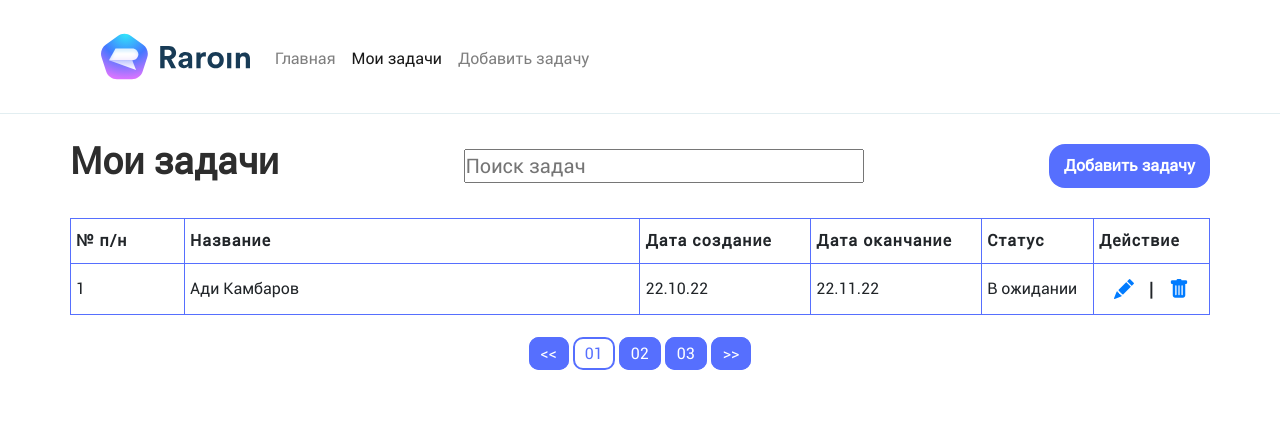
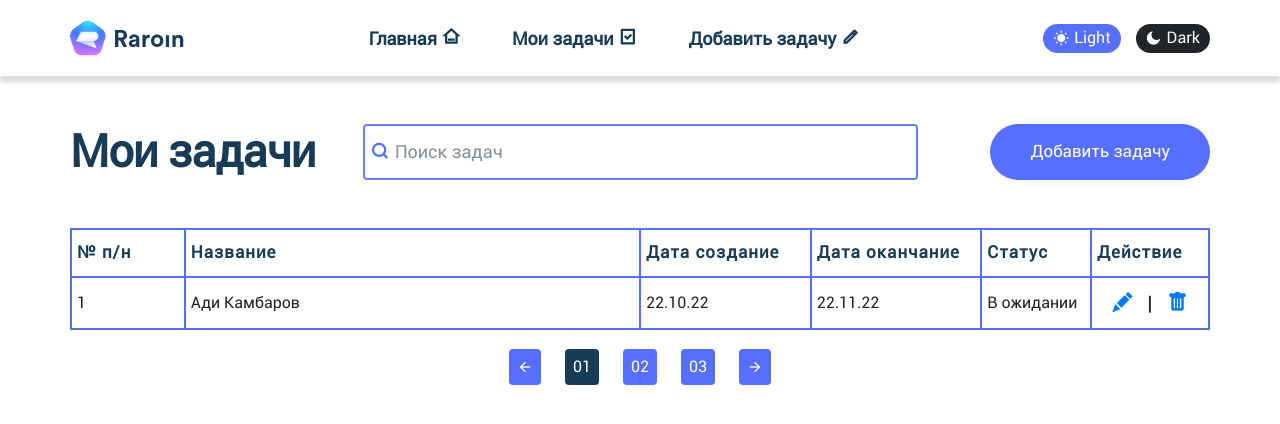
Before and after one commit to WayupKG/ToDoAPP, a website: page src/tasks.html in a window 1280 px wide. Drawn offline with nearby package versions, Linux system fonts and the light colour scheme; files whose address does not match are found by name.

Commit message:
task page ready

```diff
--- a/src/sass/blocks/_header.scss
+++ b/src/sass/blocks/_header.scss
@@ -1,13 +1,14 @@
 .header {
     padding: 20px 0;
     background-color: #fff;
-    border-bottom: solid 1px #e2eef1;
+    box-shadow: 0px 6px 4px 0px rgba(120,113,113,0.26);
+    // border-bottom: solid 2px #e2eef1;
     width: 100%;
     &__menu {
         position: relative;
         &-item {
             list-style: none;
-            margin-right: 70px;
+            margin-right: 75px;
         }
         &-link {
             font-size: 18px;
@@ -27,13 +28,14 @@
     &__mode {
         display: flex;
         justify-content: end;
-        &-active {
-            background: #566ffe;
+        .is-active {
+            background: #566ffe !important;
         }
         &-light {
             margin-right: 15px;
             color: #ffffff;
             border-radius: 50px;
+            background-color: #212529;
             padding: 2px 10px 3px 10px;
             &:hover {
                 color: #fff;
@@ -44,7 +46,7 @@
         }
         &-dark {
             color: #ffffff;
-            background-color: #212529!important;;
+            background-color: #212529;
             border-radius: 50px;
             padding: 2px 10px 3px 10px;
             &:hover {
--- a/src/sass/blocks/_hero_index.scss
+++ /dev/null
@@ -1,29 +0,0 @@
-.hero {
-    overflow: hidden;
-    position: relative;
-    &::before {
-        content: "";
-        position: absolute;
-        left: 0;
-        background: white;
-        width: 100vw;
-        height: calc(100% - 5rem);
-        z-index: -1;
-        font-size: 22px;
-    }
-    &-sh_1 {
-        position: absolute;
-        top: 0;
-        right: 0;
-    }
-    &-sh_2 {
-        position: absolute;
-        top: 0;
-        right: 0;
-    }
-    &-sh_3 {
-        position: absolute;
-        top: 0;
-        right: 0;
-    }
-}
--- a/src/sass/blocks/_tasks.scss
+++ b/src/sass/blocks/_tasks.scss
@@ -1,33 +1,34 @@
-.tasks {
-    display: block;
-
-    &__header {
-        display: flex;
-        justify-content: space-between;
-        align-items: center;
-        margin: 25px 0;
-
-        & .search input {
-            font-size: 20px;
-            width: 400px;
-        }
-
-        & .button__link {
-            font-size: 16px;
-            padding: 10px 15px;
+.task {
+    &__link {
+        color: #fff;
+        background: #566ffe;
+        border-radius: 50px;
+        padding: 15px 40px;
+        transition: all .8s;
+        font-size: 17px;
+        font-weight: 500;
+        &:hover {
+            color: #fff;
+            background-color: #4861ee ;
         }
     }
-
+    &__title {
+        margin-bottom: 0;
+        font-size: 45px;
+        font-weight: 700;
+        color: #183b56;
+        letter-spacing: -.02em;
+    }
     &__list {
         &-table {
             display: inline-block;
             width: 100%;
-
             & th {
-                border: 1px solid $main-color;
+                border: 2px solid $main-color;
                 letter-spacing: 1px;
                 padding: 10px 5px;
-
+                font-size: 17px;
+                color: #183b56;
                 &:nth-child(1) {
                     width: 10%;
                 }
@@ -47,16 +48,14 @@
                     width: 20vw;
                 }
             }
-
             & td {
-                border: 1px solid $main-color;
+                border: 2px solid $main-color;
                 padding: 10px 5px;
                 & .action {
                     display: flex;
                     justify-content: center;
                     align-items: center;
                     font-size: 20px;
-
                     &__share {
                         margin: 0 15px;
                     }
@@ -64,4 +63,48 @@
             }
         }
     }
+    &__page {
+        &-pages {
+            list-style: none;
+            margin: 12px;
+            a {
+                background-color: #566ffe;
+                border-radius: 4px;
+                padding: 6px 8px;
+                color: #fff;
+                display: flex;
+                justify-content: center;
+                align-items: center;
+                transition: all .2s;
+                &:hover {
+                    background-color: #183b56;
+                }
+            }
+            .active {
+                background-color: #183b56 !important;
+            }
+        }
+    }
 }
+.serach__block {
+    position: relative;
+    i {
+        position: absolute;
+        top: 14px;
+        left: 8px;
+        font-size: 18px;
+        color: #566ffe;
+        font-weight: 600;
+    }
+}
+.form-control  {
+    padding: 0.5rem 1.90rem;
+    border: 2px solid #6a7eef;
+    line-height: 2;
+    font-size: 18px;
+    transition: all .4s;
+    &:focus  {
+        box-shadow: -1px 9px 32px 10px rgba(34, 60, 80, 0.2);
+        border: 2px solid #566ffe;
+    }
+}
--- a/src/sass/style.scss
+++ b/src/sass/style.scss
@@ -26,6 +26,6 @@ ul {
 @import 'blocks/title';;
 @import 'blocks/footer';
 @import 'blocks/btn';
-@import 'blocks/hero_index';
+@import 'blocks/hero';
 @import 'blocks/tasks';
 @import 'blocks/pagination';
--- a/src/my-tasks.html
+++ b/src/tasks.html
@@ -4,7 +4,7 @@
     <meta charset="utf-8">
     <meta http-equiv="X-UA-Compatible" content="IE=edge">
     <meta name="viewport" content="width=device-width, initial-scale=1.0">
-    <title></title>
+    <title>Мои задачи</title>
     <meta name="description" content="">
     <meta name="keywords" content="">
     <meta property="og:title" content="">
@@ -19,6 +19,7 @@
     <meta name="msapplication-TileImage" content="/ms-icon-144x144.png">
     <meta name="theme-color" content="#ffffff">
     <!-- Css style -->
+    <link href="https://cdn.jsdelivr.net/npm/remixicon@2.2.0/fonts/remixicon.css" rel="stylesheet">
     <link rel="stylesheet" href="css/bootstrap-reboot.min.css">
     <link rel="stylesheet" href="css/bootstrap-grid.min.css">
     <link rel="stylesheet" href="css/bootstrap.min.css">
@@ -29,42 +30,55 @@
 </head>
 <!-- Start main -->
 <body>
+<!-- header -->
 <header class="header" id="header">
     <div class="container">
-        <nav class="navbar navbar-expand-lg navbar-light shadow-sm">
-            <div class="container-fluid">
-                <a class="navbar-brand" href="index.html"><img src="img/logos/Logo.svg" alt="logo" width="150"></a>
-                <button class="navbar-toggler" type="button" data-bs-toggle="collapse" data-bs-target="#navbarSupportedContent" aria-controls="navbarSupportedContent" aria-expanded="false" aria-label="Toggle navigation">
-                    <span class="navbar-toggler-icon"></span>
-                </button>
-                <div class="collapse navbar-collapse" id="navbarSupportedContent">
-                    <ul class="navbar-nav me-auto pr-0 pl-0 mt-1 mb-2 mb-lg-0">
-                        <li class="nav-item"><a class="nav-link" aria-current="page" href="index.html">Главная</a></li>
-                        <li class="nav-item"><a class="nav-link active" href="my-tasks.html">Мои задачи</a></li>
-                        <li class="nav-item"><a class="nav-link" href="add_task.html">Добавить задачу</a></li>
+        <div class="row">
+            <div class="col-lg-3">
+                <div class="header__logo">
+                    <a href="index.html"><img src="img/logos/Logo.svg" alt="logo"></a>
+                </div>
+            </div>
+            <div class="col-lg-6 d-flex justify-content-center align-items-center">
+                <div class="header__menu">
+                    <ul class="header__menu-list d-flex">
+                        <li class="header__menu-item"><a href="index.html" class="header__menu-link">Главная <i class="ri-home-3-line"></i></a></li>
+                        <li class="header__menu-item"><a href="tasks.html" class="header__menu-link">Мои задачи <i class="ri-task-line"></i></a></li>
+                        <li class="header__menu-item"><a href="add.html" class="header__menu-link">Добавить задачу  <i class="ri-pencil-line"></i></a></li>
                     </ul>
                 </div>
             </div>
-        </nav>
+            <div class="col-lg-3 d-flex justify-content-end align-items-center">
+                <div class="header__mode">
+                    <a href="#" class="d-flex align-items-center header__mode-light is-active"><i class="ri-sun-fill"></i>Light</a>
+                    <a href="#" class="d-flex align-items-center header__mode-dark"><i class="ri-moon-fill"></i>Dark</a>
+                </div>
+            </div>
+        </div>
     </div>
 </header>
 
-<div class="clearfix-header"></div>
-
-<section class="tasks">
+<!-- TASK -->
+<section class="task">
     <div class="container">
-        <div class="tasks__header">
-            <h1 class="section-title">Мои задачи</h1>
-            <form method="get" class="search">
-                <input name="q" placeholder="Поиск задач">
-            </form>
-            <div class="add_task">
-                <a href="#" class="button__link">Добавить задачу</a>
+        <div class="row mt-5 mb-5 justify-content-center align-items-center">
+            <div class="col-lg-3">
+                <h2 class="task__title">Мои задачи</h3>
+            </div>
+            <div class="col-lg-6">
+                <form method="get" class="task__search">
+                    <div class="serach__block">
+                        <i class="ri-search-line"></i>
+                        <input class="form-control serach__block-input" name="search" placeholder="Поиск задач">
+                    </div>
+                </form>
+            </div>
+            <div class="col-lg-3 d-flex justify-content-end align-items-center">
+                <a href="#" class="task__link">Добавить задачу</a>
             </div>
         </div>
-        <div class="tasks__filter"></div>
-        <div class="tasks__list">
-            <table class="tasks__list-table">
+        <div class="task__list">
+            <table class="task__list-table">
                 <thead>
                     <tr>
                         <th>№ п/н</th>
@@ -93,13 +107,13 @@
 
                 </tbody>
             </table>
-            <div class="pagination">
-                <ul class="pages">
-                    <li class="pages__page"><a href="#"><<</a></li>
-                    <li class="pages__page active"><a href="#">01</a></li>
-                    <li class="pages__page"><a href="#">02</a></li>
-                    <li class="pages__page"><a href="#">03</a></li>
-                    <li class="pages__page"><a href="#">>></a></li>
+            <div class="task__pagination d-flex justify-content-center align-items-center">
+                <ul class="task__page d-flex align-items-center">
+                    <li class="task__page-pages"><a href="#"><i class="ri-arrow-left-line"></i></a></li>
+                    <li class="task__page-pages"><a class="active" href="#">01</a></li>
+                    <li class="task__page-pages"><a href="#">02</a></li>
+                    <li class="task__page-pages"><a href="#">03</a></li>
+                    <li class="task__page-pages"><a href="#"><i class="ri-arrow-right-line"></i></a></li>
                 </ul>
             </div>
         </div>
```
Also changed, not shown: src/index.html (+19 -47 lines), src/sass/blocks/_hero.scss (added, +61 -0 lines), src/add.html (renamed from src/add_task.html), src/css/style.min.css.
